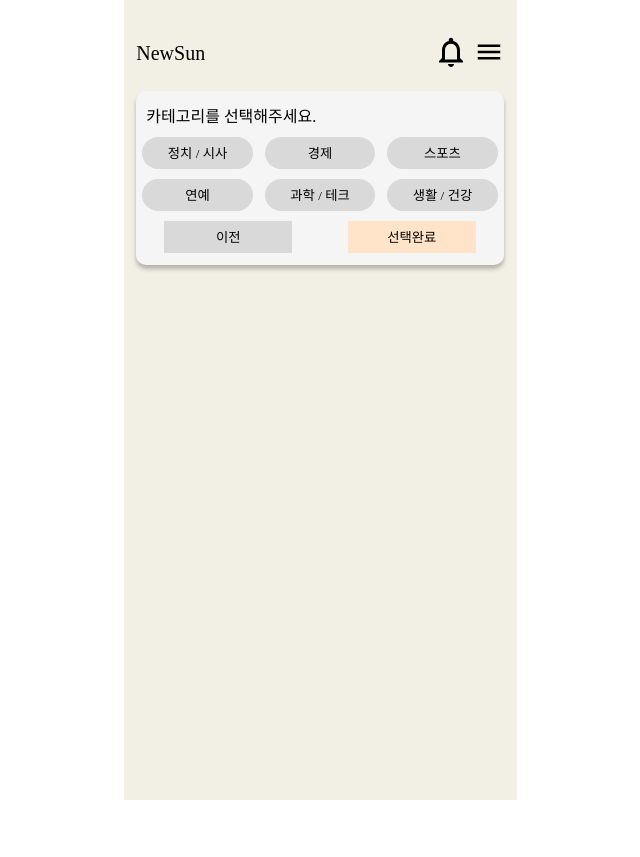
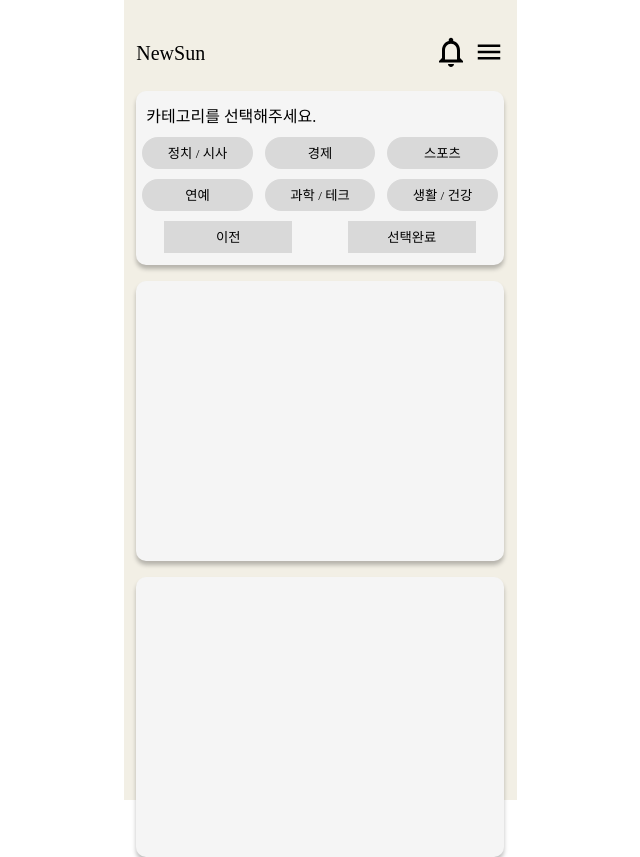
Before and after one commit to NewSunnn/NewSun_Client, a React (Vite) app in the folder client/: page / in a window 1280 px wide. Both pictures are taken after a click on the picture 800 px from the left and 122 px from the top of the page. Shown: the whole page, without its empty margins (320-960 px from the left). Before the commit the page ends 800 px from the top, so only its background shows below. Built offline with nearby package versions, Linux system fonts and the light colour scheme; a web font is replaced by a local one.

Commit message:
Feat: 카테고리 선택 기능 구현

```diff
--- a/client/src/components/Button/Button.styled.ts
+++ b/client/src/components/Button/Button.styled.ts
@@ -6,6 +6,8 @@ export const Button = styled.button<ButtonProps>`
   background: ${(props) =>
     props.type ? `${theme.colors[props.type]}` : `${theme.colors.btnDefault}`};
   border: 0;
+  background-color: ${(props) =>
+    props.state ? `${theme.colors.btnSelect}` : `${theme.colors.btnDefault}`};
   /* display: flex;
   justify-content: center;
   align-items: center; */
@@ -13,7 +15,7 @@ export const Button = styled.button<ButtonProps>`
   height: ${(props) => `${props.height}%`};
   margin: ${(props) => (props.margin ? `${props.margin}` : 0)};
   padding: ${(props) => (props.padding ? `${props.padding}` : 0)};
-  border-radius: ${(props) => (props.radious ? `${props.radious}` : 0)};
+  border-radius: ${(props) => (props.radius ? `${props.radius}` : 0)};
   /* color: ${(props) => `${props.color}`};
   font-size: ${(props) => `${props.fontSize}px`}; */
 `;
--- a/client/src/components/Button/index.tsx
+++ b/client/src/components/Button/index.tsx
@@ -6,9 +6,10 @@ export const Button = (props: ButtonProps) => {
     <S.Button
       width={props.width}
       height={props.height}
+      state={props.state}
       margin={props.margin}
       padding={props.padding}
-      radious={props.radious}
+      radius={props.radius}
       onClick={props.onClick}
       background={props.background}
       disabled={props.disabled}
--- a/client/src/components/CategoryBox/index.tsx
+++ b/client/src/components/CategoryBox/index.tsx
@@ -1,14 +1,32 @@
 import * as S from './CategoryBox.styled';
+import {useState} from 'react';
 import {Button} from '../Button';
 import {CATEGORY_LIST} from '@/constants/category';
 import {CategoryProps} from '@/interfaces/categoryBox';
 
 export const CategoryBox = (props: CategoryProps) => {
+  const [buttonStates, setButtonStates] = useState(
+    new Array(CATEGORY_LIST.length).fill(false),
+  );
+
+  const handleSelectButton = (index: number) => {
+    const newButtonStates = [...buttonStates];
+    newButtonStates[index] = !newButtonStates[index];
+    setButtonStates(newButtonStates);
+  };
+
   return (
     <S.Wrapper>
       <S.Title>카테고리를 선택해주세요.</S.Title>
-      {CATEGORY_LIST.map((category) => (
-        <Button key={category} width={30} height={20} radious={'30px'}>
+      {CATEGORY_LIST.map((category, index) => (
+        <Button
+          key={category}
+          width={30}
+          height={20}
+          radius={'30px'}
+          onClick={() => handleSelectButton(index)}
+          state={buttonStates[index]}
+        >
           {category}
         </Button>
       ))}
--- a/client/src/interfaces/button.ts
+++ b/client/src/interfaces/button.ts
@@ -2,11 +2,12 @@ export interface ButtonProps {
   //onClick?(): void;
   onClick?: React.MouseEventHandler<HTMLButtonElement>;
   children?: React.ReactNode;
+  state?: boolean;
   width: number;
   height: number;
   margin?: string;
   padding?: string;
-  radious?: string;
+  radius?: string;
   background?: string;
   disabled?: boolean;
   type?: string;
--- a/client/src/pages/Home/index.tsx
+++ b/client/src/pages/Home/index.tsx
@@ -1,7 +1,8 @@
+import {useState} from 'react';
+import {MainBox} from '@/components/MainBox';
 import {PageLayout} from '@/components/PageLayout';
 import {SelectBox} from '@/components/SelectBox';
 import {CategoryBox} from '@/components/CategoryBox';
-import {useState} from 'react';
 
 export const Home = () => {
   const [showCategory, setShowCategory] = useState(false);
@@ -17,6 +18,8 @@ export const Home = () => {
       ) : (
         <CategoryBox onClick={handleBox} />
       )}
+      <MainBox />
+      <MainBox />
     </PageLayout>
   );
 };
```
